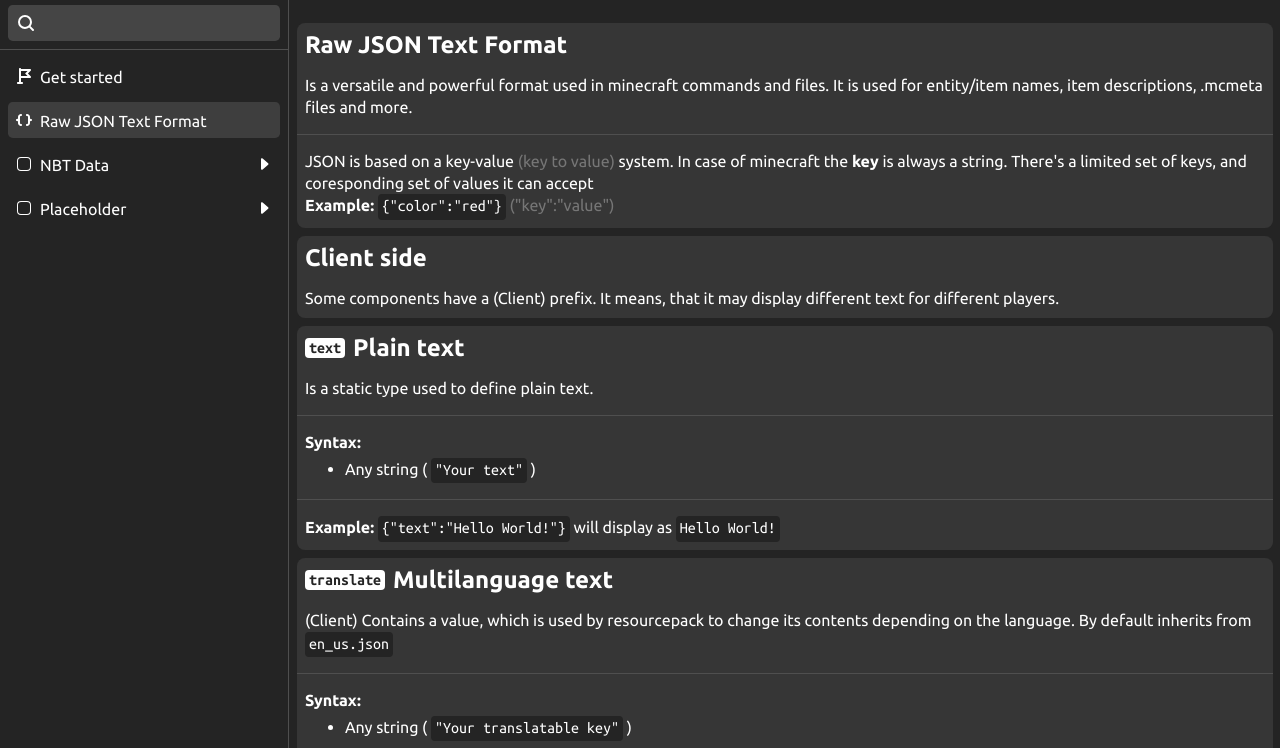
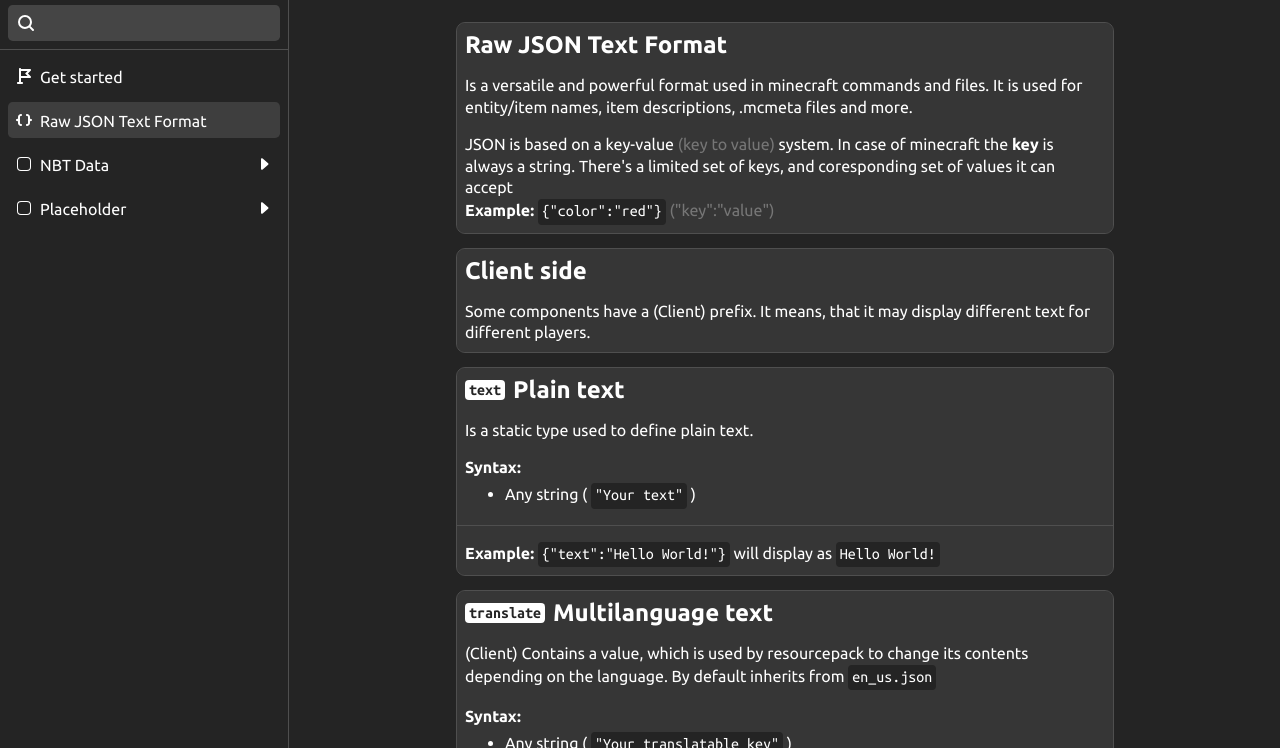
Before and after one commit to andromeda-team/andromeda-team.github.io, a plain HTML site: page docs/raw_json_text_format.html in a window 1280 px wide. Shown: the part 52-800 px from the top of the page. Drawn offline with Linux system fonts and the light colour scheme.

Commit message:
removed overdose of hr-s, added outline for articles, added limited article width

```diff
--- a/docs/raw_json_text_format.html
+++ b/docs/raw_json_text_format.html
@@ -156,7 +156,6 @@
                     <p>
                         Is a versatile and powerful format used in minecraft commands and files. It is used for entity/item names, item descriptions, .mcmeta files and more.
                     </p>
-                    <hr/>
                     <p>
                         JSON is based on a key-value <em class="extra">(key to value)</em> system. In case of minecraft the <b>key</b> is always a string. There's a limited set of keys, and coresponding set of values it can accept <br>
                         <b>Example:</b> <code class="inline">{"color":"red"}</code> <em class="extra">("key":"value")</em>
@@ -178,7 +177,6 @@
                     <p>
                         Is a static type used to define plain text.
                     </p>
-                    <hr/>
                     <p>
                         <b>Syntax:</b>
                         <ul>
@@ -198,14 +196,12 @@
                     <p>
                         (Client) Contains a value, which is used by resourcepack to change its contents depending on the language. By default inherits from <code class="inline">en_us.json</code>
                     </p>
-                    <hr/>
                     <p>
                         <b>Syntax:</b>
                         <ul>
                             <li>Any string ( <code class="inline">"Your translatable key"</code> )</li>
                         </ul>
                     </p>
-                    <hr/>
                     <p>
                         You can create your own keys for your own translations. The full list of vanilla keys can be found the <a href="!TODO">Vanilla Resourcepack</a>
                     </p>
@@ -222,7 +218,6 @@
                     <p>
                         Inserts an entity's name with a <a href="#hoverEvent">hoverEvent</a> set to display this entity's UUID and type.
                     </p>
-                    <hr/>
                     <p>
                         <b>Syntax:</b>
                         <ul>
@@ -250,7 +245,6 @@
                     <p>
                         Displays a score value (integer) of a specific scoreboard. Used to insert variables into text.
                     </p>
-                    <hr/>
                     <p>
                         <b>Syntax:</b>
                         <ul>
@@ -284,14 +278,12 @@
                     <p>
                         (Client) Displays a keybind player has set in controls settings for a specific action.
                     </p>
-                    <hr/>
                     <p>
                         <b>Syntax:</b>
                         <ul>
                             <li>String containing the keybind key</li>
                         </ul>
                     </p>
-                    <hr/>
                     <p>
                         <details>
                             <summary>Complete list of all keybinds:</summary>
@@ -346,7 +338,6 @@
                     <p>
                         Can display all kinds of NBT Data as well as <b>interpret it</b>, which is extremely powerful.
                     </p>
-                    <hr/>
                     <p>
                         <b>Syntax:</b>
                         <ul>
--- a/styles/root.css
+++ b/styles/root.css
@@ -122,6 +122,7 @@ label.category_list {
 main {
     height: calc(100% - 3rem);
     overflow-y: auto;
+    overflow-x: hidden;
 }
 
 hr {
--- a/styles/theme.css
+++ b/styles/theme.css
@@ -110,9 +110,12 @@ button.button.nav {
 
 
 article {
+    outline: 1px solid var(--outline);
+    width: min(100% - 2.5rem, 40rem);
     background-color: var(--section);
     padding: 0.5rem;
-    margin: 0.5rem;
+    margin: 0.5rem auto;
+    margin-bottom: 1rem;
     border-radius: 0.5rem;
 }
 
```
